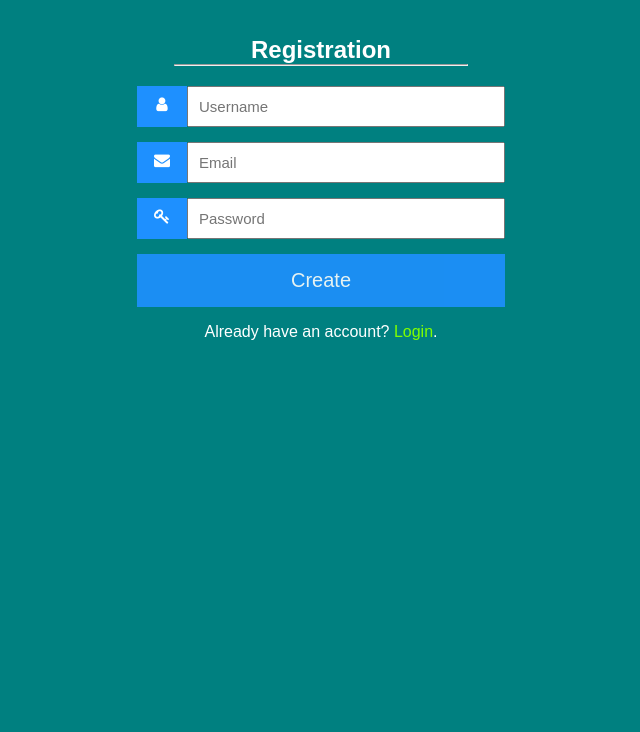
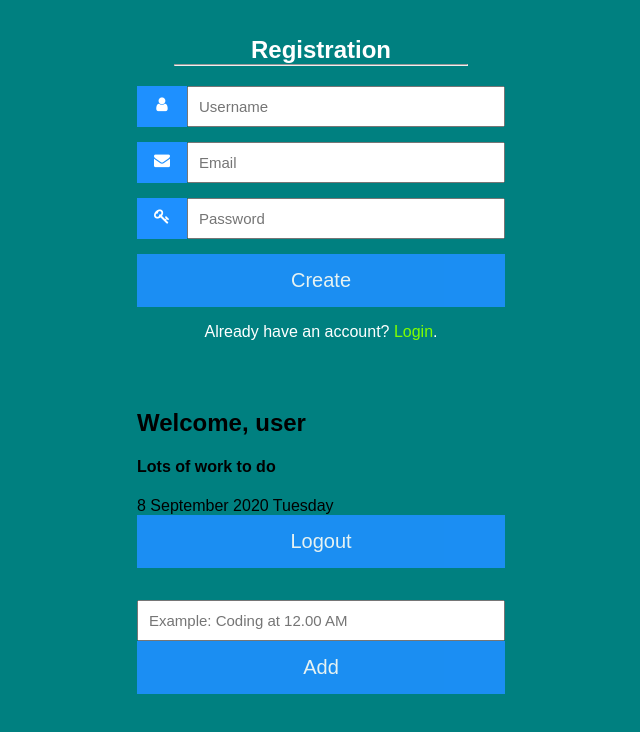
Before and after one commit to arafat-web/To-Do-App, a plain HTML site: page index.html in a window 1280 px wide. Shown: the whole page, without its empty margins (319-959 px from the left). Drawn offline with Linux system fonts and the light colour scheme.

Commit message:
added time and date js

```diff
--- a/index.html
+++ b/index.html
@@ -78,8 +78,12 @@
         </section>
         <section id="todo-area">
           <div class="container">
-          <input type="text" id="todos" class="input-field"
-          placeholder="Example: Coding at 12.00 AM">
+            <input
+              type="text"
+              id="todos"
+              class="input-field"
+              placeholder="Example: Coding at 12.00 AM"
+            />
             <div class="add-btn">
               <button id="todoadd-btn" class="btn">Add</button>
             </div>
@@ -88,5 +92,30 @@
       </section>
     </main>
     <script src="script.js"></script>
+    <!-- The core Firebase JS SDK is always required and must be listed first -->
+    <script src="https://www.gstatic.com/firebasejs/7.19.1/firebase-app.js"></script>
+
+    <!-- TODO: Add SDKs for Firebase products that you want to use
+     https://firebase.google.com/docs/web/setup#available-libraries -->
+     <script src="https://www.gstatic.com/firebasejs/7.19.1/firebase-auth.js"></script>
+     <script src="https://www.gstatic.com/firebasejs/7.19.1/firebase-firestore.js"></script>
+
+    <script>
+      // Your web app's Firebase configuration
+      var firebaseConfig = {
+        apiKey: "AIzaSyCpQW3dkjGxqTPGhXcvRCQ__4UViQBDq28",
+        authDomain: "to-do-app-5b1c1.firebaseapp.com",
+        databaseURL: "https://to-do-app-5b1c1.firebaseio.com",
+        projectId: "to-do-app-5b1c1",
+        storageBucket: "to-do-app-5b1c1.appspot.com",
+        messagingSenderId: "756757679800",
+        appId: "1:756757679800:web:0e2789899a508626fa2e4d",
+      };
+      // Initialize Firebase
+      firebase.initializeApp(firebaseConfig);
+
+      const auth = firebase.auth();
+      const db = firebase.firestore();
+    </script>
   </body>
 </html>
--- a/script.js
+++ b/script.js
@@ -9,9 +9,14 @@ const signIn = document.getElementById("signin");
 const signUp = document.getElementById("signup");
 const toLogin = document.getElementById("login-link");
 const toCreate = document.getElementById("create-link");
+const date = document.getElementById("date");
+const month = document.getElementById("month");
+const year = document.getElementById("year");
+const weekday = document.getElementById("weekday");
 const hide = "none";
 const show = "block"
 const flex = "flex";
+
 function noneItem() {
     formHeader.innerHTML = "Registration" + "<hr>";
     loginBtn.style.display = hide;
@@ -21,13 +26,55 @@ function noneItem() {
     signIn.style.display = show;
 
 }
+function timeDate() {
+
+    const dates = new Date();
+
+    const myDate = dates.getDate();
+    var months = [
+        "January",
+        "February",
+        "March",
+        "April",
+        "May",
+        "June",
+        "July",
+        "August",
+        "September",
+        "October",
+        "November",
+        "December"
+    ];
+    const getMonth = months[dates.getMonth()];
+    const getYear = dates.getFullYear();
+    let days = [
+        "Sunday",
+        "Monday",
+        "Tuesday",
+        "Wednesday",
+        "Thursday",
+        "Friday",
+        "Saturday"
+    ];
+    const getWeekday = days[dates.getDay()];
+
+
+    date.innerText = myDate;
+    month.innerText = getMonth;
+    year.innerText = getYear;
+    weekday.innerText = getWeekday;
+
+
+
+}
+
+timeDate();
 noneItem();
 
-toCreate.addEventListener("click", (e) =>{
-
- noneItem();
+toCreate.addEventListener("click", (e) => {
+    noneItem();
 });
-toLogin.addEventListener("click", (e) =>{
+toLogin.addEventListener("click", (e) => {
 
     formHeader.innerHTML = "Login" + "<hr>";
     createBtn.style.display = hide;
@@ -36,7 +83,4 @@ toLogin.addEventListener("click", (e) =>{
 
     loginBtn.style.display = show;
     signUp.style.display = show;
-
-
-
 });
--- a/style.css
+++ b/style.css
@@ -87,5 +87,5 @@ hr{
     width: 80%;
 }
 #profile{
-  display: none;
+  display: block;
 }
```
Lines whose indentation alone changed are shown as unchanged.
